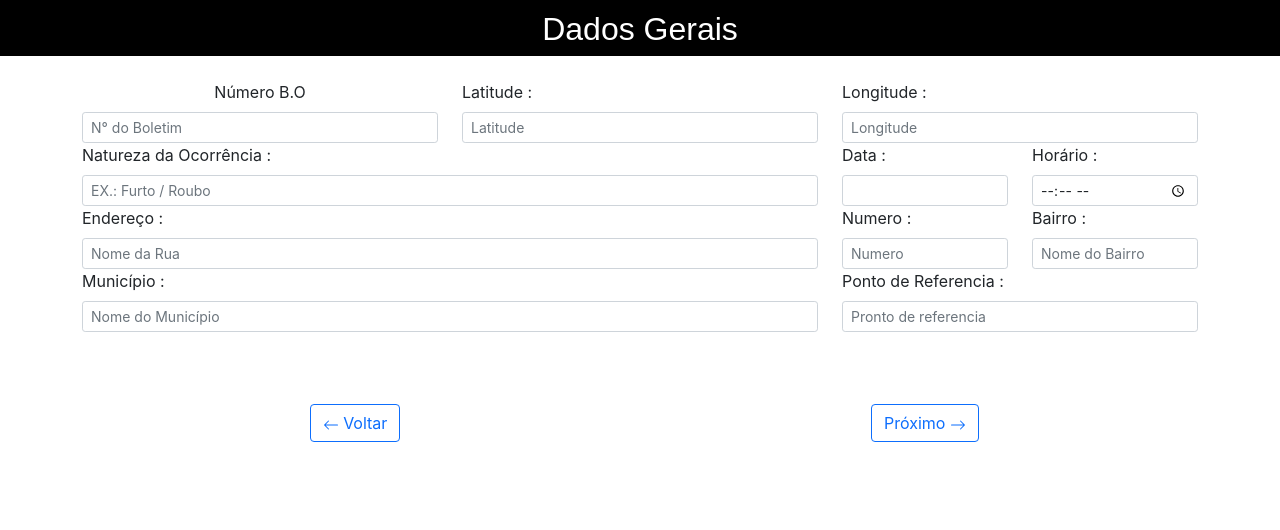
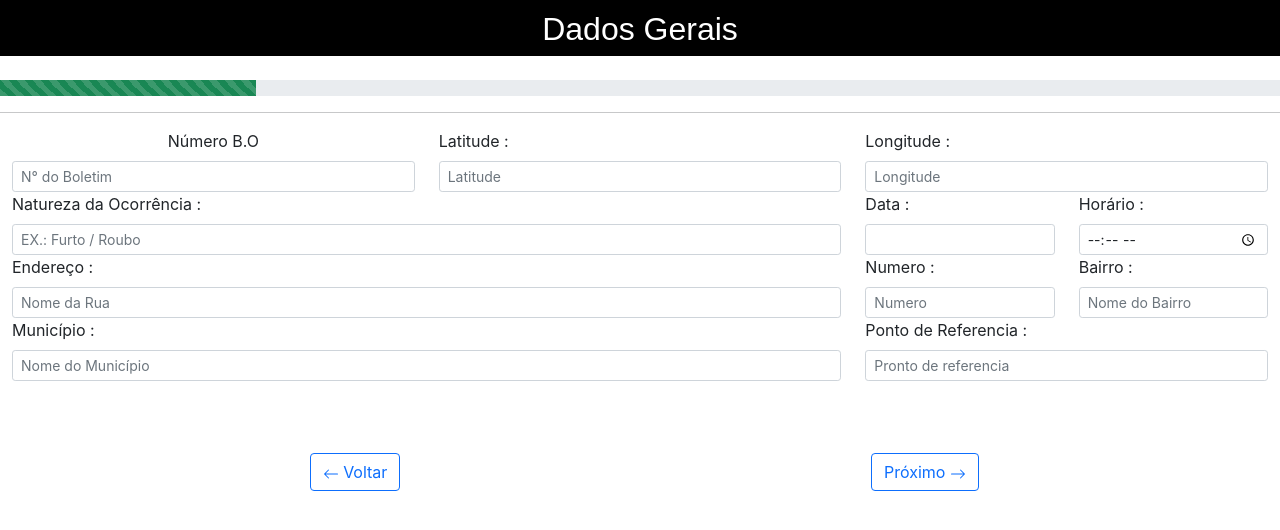
Before and after one commit to jairomartins/boonline4bpm, a React (Create React App) app: page /header in a window 1280 px wide. Shown: the top 530 px of the page. Built offline with nearby package versions, Linux system fonts and the light colour scheme.

Commit message:
alinhamento home and progressbar header

```diff
--- a/src/App.css
+++ b/src/App.css
@@ -1,4 +1,5 @@
 .App {
+  margin: 0 auto;
   text-align: center;
 }
 
--- a/src/Home/home.jsx
+++ b/src/Home/home.jsx
@@ -9,7 +9,7 @@ import { Link } from "react-router-dom";
 const Home = ()=>{
     return(
         <>
-        <Container fluid>
+        <Container>
             <br/>
             <Row className="text-center">
                 <Logo4BPM/>
--- a/src/components/Header/AddHeader.jsx
+++ b/src/components/Header/AddHeader.jsx
@@ -1,6 +1,6 @@
 import React  from "react";
 
-import {  Col, Container, Row, Form } from 'react-bootstrap';
+import {  Col, Container, Row, Form, ProgressBar} from 'react-bootstrap';
 
 import InputMask from 'react-input-mask';
 
@@ -10,7 +10,12 @@ function AddHeader ({boletim,setBoletim}){
     return (
         <>
         <br></br>
-        <Container>
+        <Row>
+            <ProgressBar variant="success" striped now={20} />
+        </Row>
+        <hr/>
+        <Container fluid>
+
             <Form>
                 <Row>
                     <Col sm={4} className="text-center mt-12 mb-12">
--- a/src/components/Logo4BPM.css
+++ b/src/components/Logo4BPM.css
@@ -3,4 +3,5 @@
     width: 64px;
     height: 64px;
     cursor: pointer;
+    margin: 0 auto !important;
 }
--- a/src/components/Logo_PMMA.jsx
+++ b/src/components/Logo_PMMA.jsx
@@ -4,8 +4,10 @@ import "./LogoPMMA.css"
 
 import logoPMMA from "./logo_pmma.png"
 const LogoPMMA = () => {
-    return ( <>
-        <img src={logoPMMA} className="Logo-PMMA" alt="Logo da PMMA" />
+    return ( < >
+
+            <img src={logoPMMA} className="Logo-PMMA" alt="Logo da PMMA" />
+
     </> )
 }
 
--- a/src/index.css
+++ b/src/index.css
@@ -1,6 +1,4 @@
-*{
-  margin: 0 auto;
-}
+
 body {
   margin: 0 auto;
   font-family: -apple-system, BlinkMacSystemFont, 'Segoe UI', 'Roboto', 'Oxygen',
--- a/src/index.js
+++ b/src/index.js
@@ -5,7 +5,5 @@ import App from './App';
 
 const root = ReactDOM.createRoot(document.getElementById('root'));
 root.render(
-  <React.StrictMode>
     <App/>
-  </React.StrictMode>
 );
```
